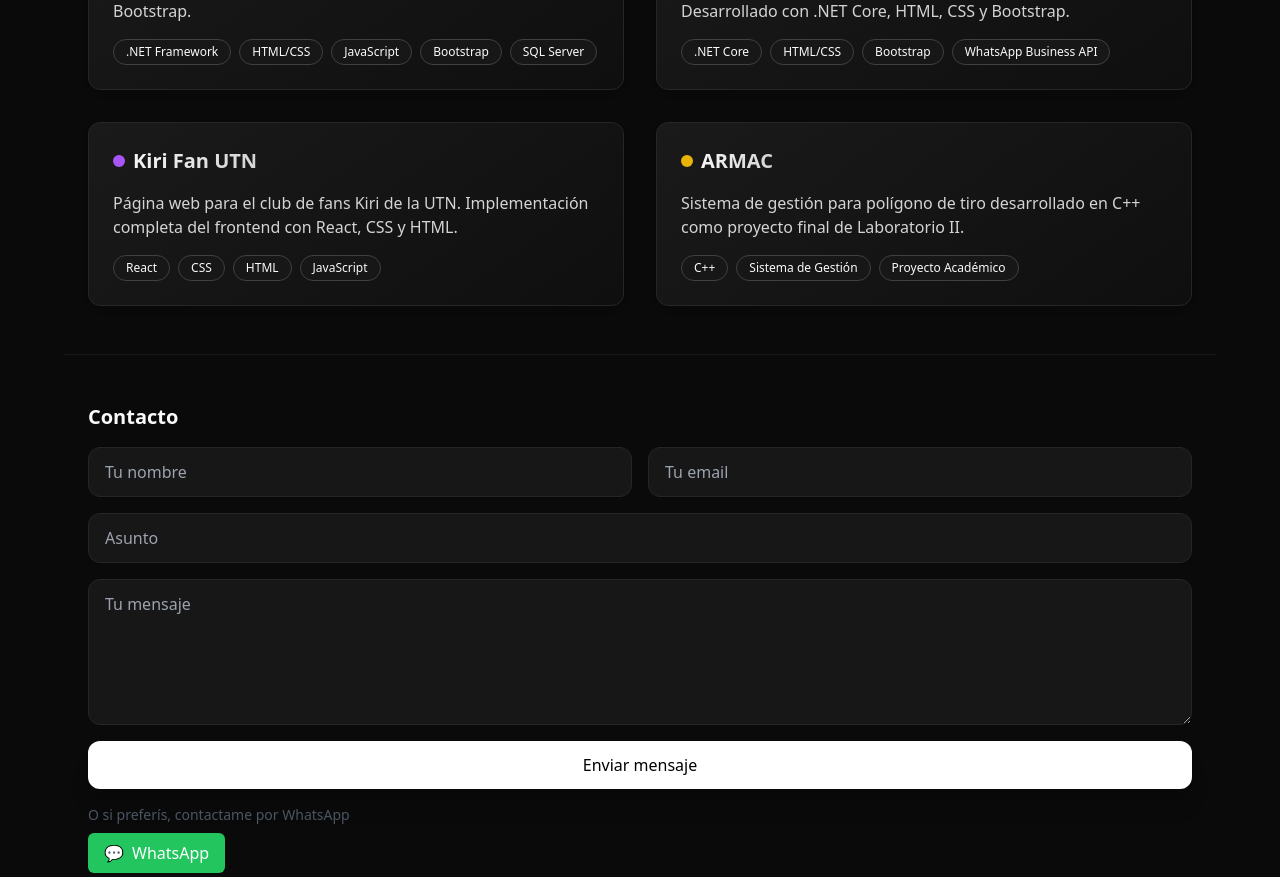
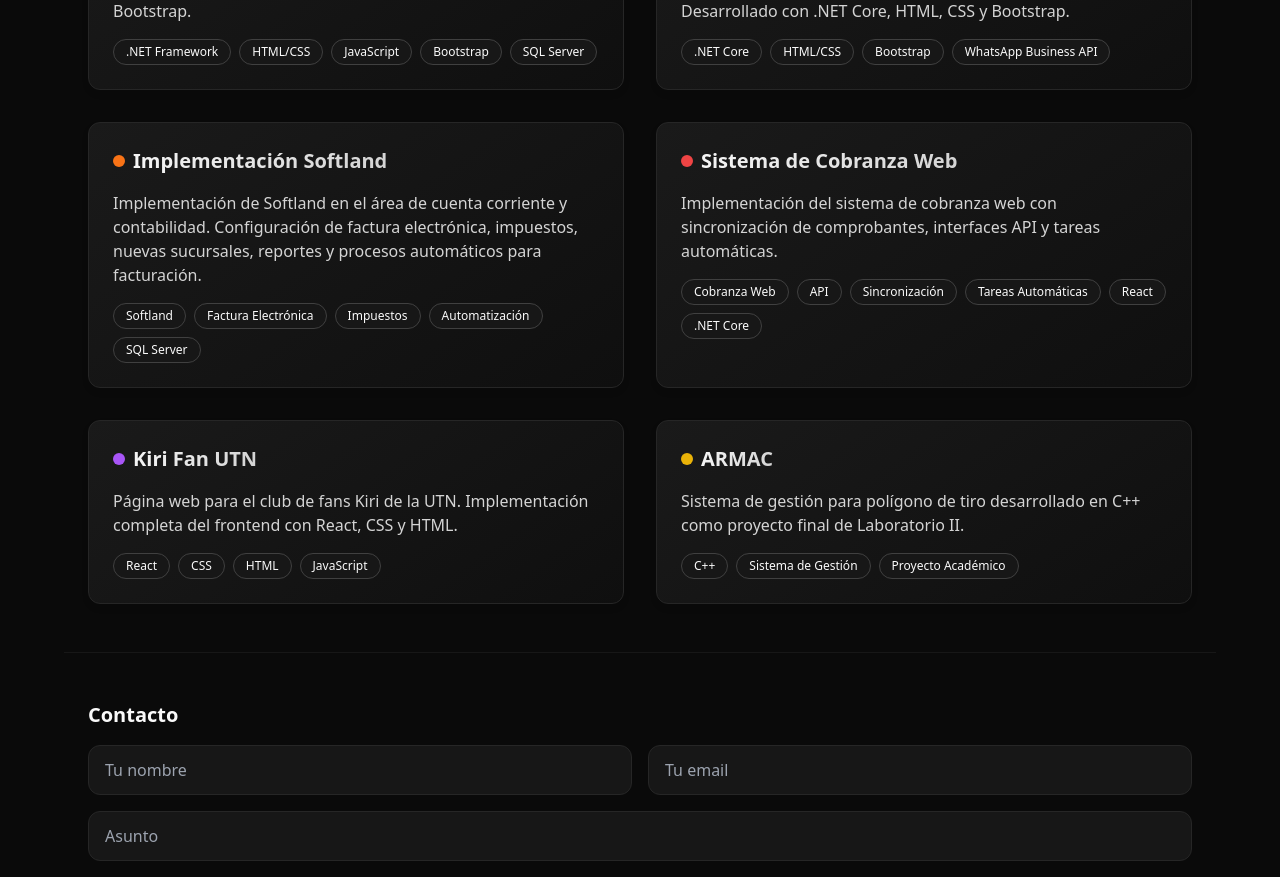
Before and after one commit to falduti90/Portfolio, a React (Vite) app: page / in a window 1280 px wide. Shown: the part 3900-4777 px from the top of the page. Built offline with nearby package versions, Linux system fonts and the light colour scheme; no server answers.

Commit message:
Update projects section

```diff
--- a/src/components/Projects.jsx
+++ b/src/components/Projects.jsx
@@ -1,5 +1,5 @@
 import React from 'react';
-import './Projects.css'; // Asegúrate de que esta línea esté así
+import './Projects.css';
 
 const Projects = () => {
   const projects = [
@@ -14,6 +14,18 @@ const Projects = () => {
       desc: "Sistema de turnos para clientes que interactúa con el WMS y ERP. Los clientes eligen los pedidos que van a retirar. Desarrollado con .NET Core, HTML, CSS y Bootstrap.",
       tags: [".NET Core", "HTML/CSS", "Bootstrap", "WhatsApp Business API"],
       status: "blue"
+    },
+    {
+      name: "Implementación Softland",
+      desc: "Implementación de Softland en el área de cuenta corriente y contabilidad. Configuración de factura electrónica, impuestos, nuevas sucursales, reportes y procesos automáticos para facturación.",
+      tags: ["Softland", "Factura Electrónica", "Impuestos", "Automatización", "SQL Server"],
+      status: "orange"
+    },
+    {
+      name: "Sistema de Cobranza Web",
+      desc: "Implementación del sistema de cobranza web con sincronización de comprobantes, interfaces API y tareas automáticas.",
+      tags: ["Cobranza Web", "API", "Sincronización", "Tareas Automáticas", "React", ".NET Core"],
+      status: "red"
     },
     {
       name: "Kiri Fan UTN",
@@ -33,7 +45,9 @@ const Projects = () => {
     green: "bg-green-500",
     blue: "bg-blue-500",
     purple: "bg-purple-500",
-    yellow: "bg-yellow-500"
+    yellow: "bg-yellow-500",
+    orange: "bg-orange-500",
+    red: "bg-red-500"
   };
 
   return (
```
